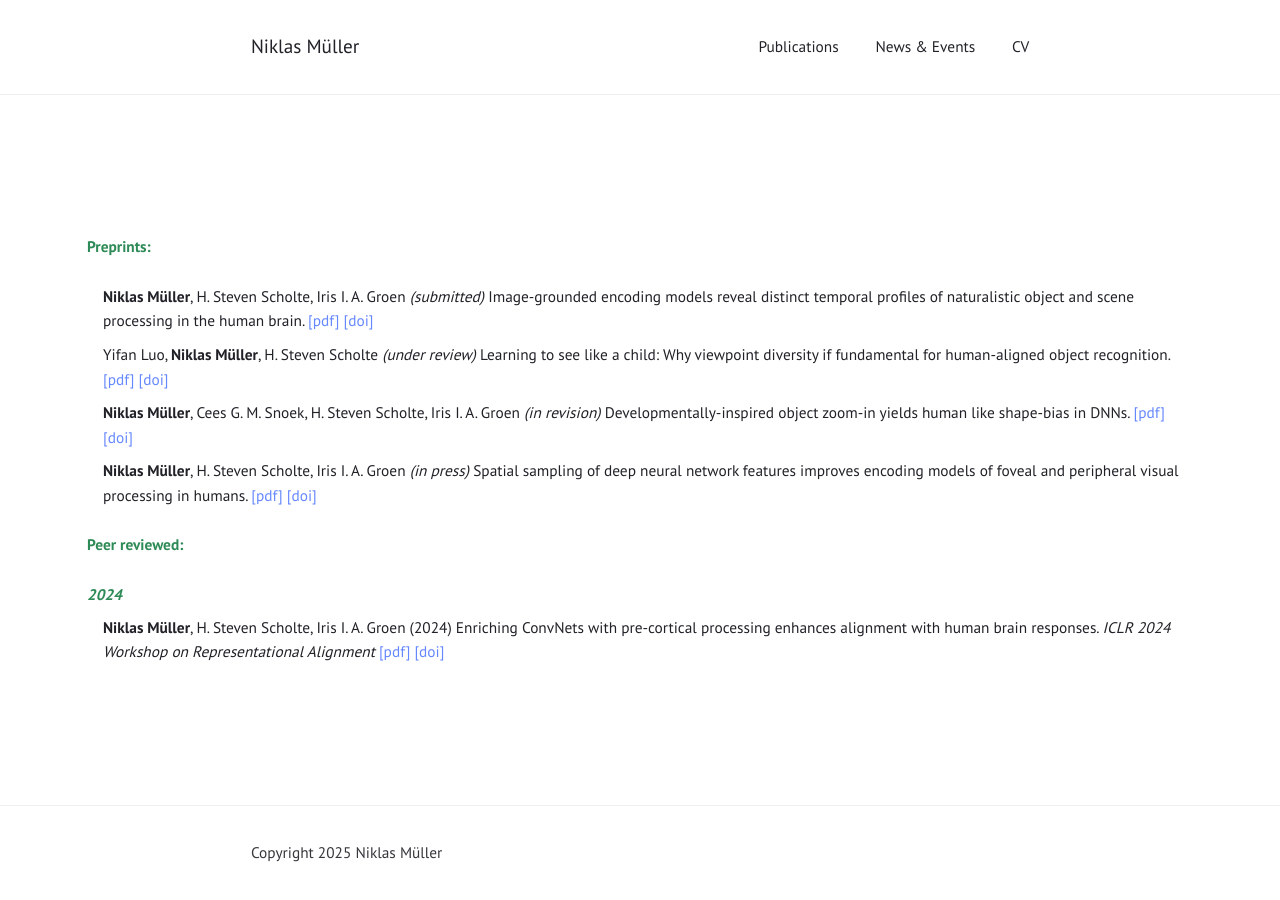
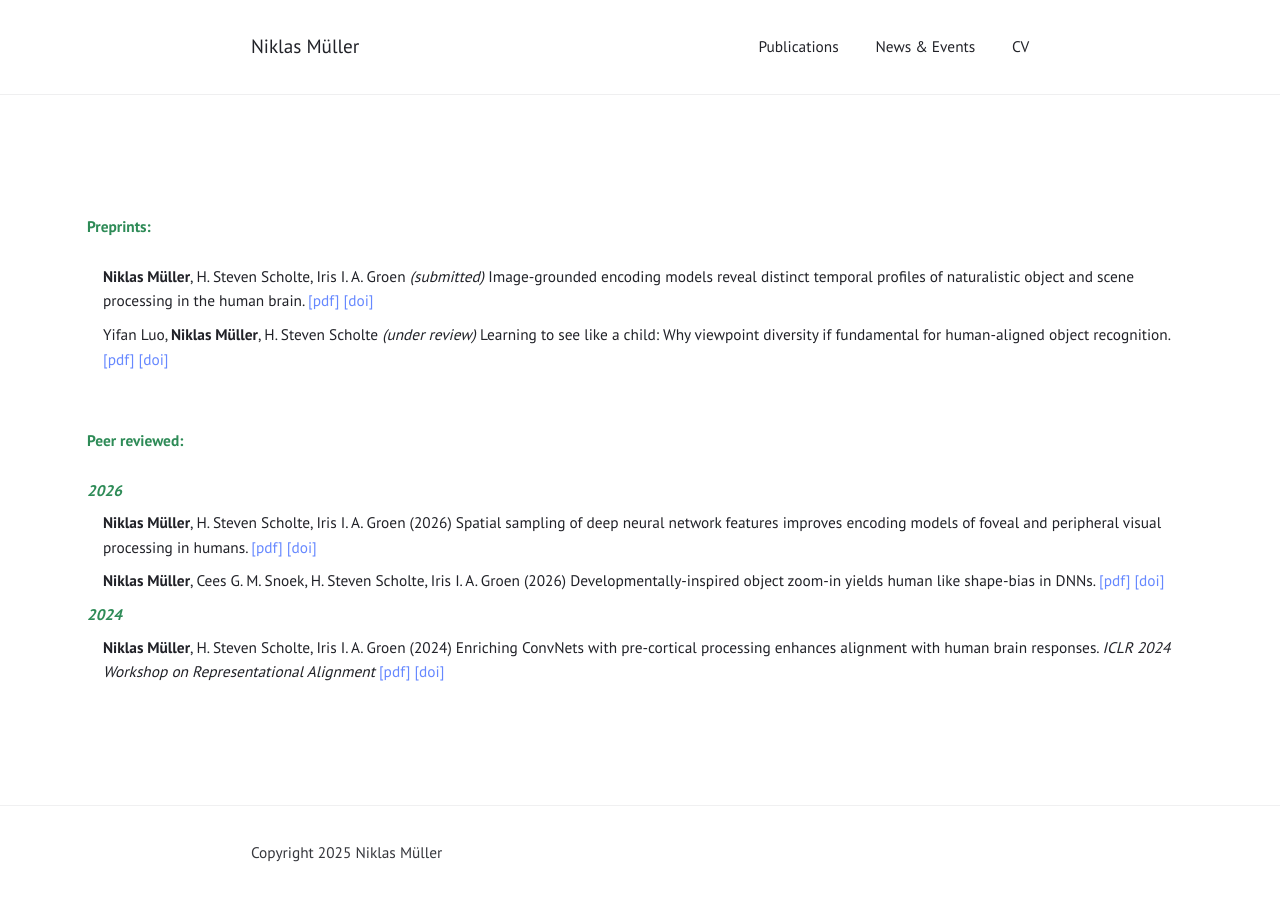
Before and after one commit to niklas-mueller/niklas-mueller.github.io, a Jekyll site: the page built from publications.md, in a window 1280 px wide. Built offline with Jekyll 4.4.1, drawn with Linux system fonts in a browser that asks for light colours.

Commit message:
update accepted papers

```diff
--- a/_includes/publications.html
+++ b/_includes/publications.html
@@ -1,6 +1,6 @@
 <div>
 
-  <div style="margin-bottom:1.5rem">
+  <div style="margin-bottom:3.5rem">
     <div style="margin-bottom:1.5rem"><span style="color:#2e8b57;font-weight:600;">Preprints:</span></div>
 
     {% for post in site.publications reversed %}
@@ -27,7 +27,7 @@
         <div style="margin-bottom:0.5rem;font-weight:600;color:#2e8b57;font-style: italic;">{{ year }}</div>
         {% for post in pubs_in_year %}
           <div style="margin-left:1rem;margin-bottom:0.5rem;">
-            {{ post.authors }} ({{ post.year }}) {{ post.title }}. <span style="font-style: italic;">{{ post.journal }}</span>
+            {{ post.authors }} ({{ post.year }}) {{ post.title }}. {% if post.status == 'in press' %}<span></span> {% else %}<span style="font-style: italic;">{{ post.journal }}</span>{% endif %}
             {% if post.pdf %}<a href="{{ post.pdf | relative_url }}"> [pdf]</a>{% endif %}
             {% if post.doi_url %}<a href="{{ post.doi_url }}"> [doi]</a>{% endif %}
           </div>
```
Also changed, not shown: _publications/2024-08-20-oads-eeg-preprint.md (+1 -1 lines), _publications/2024-08-20-texture-shape-preprint.md (+2 -2 lines).
